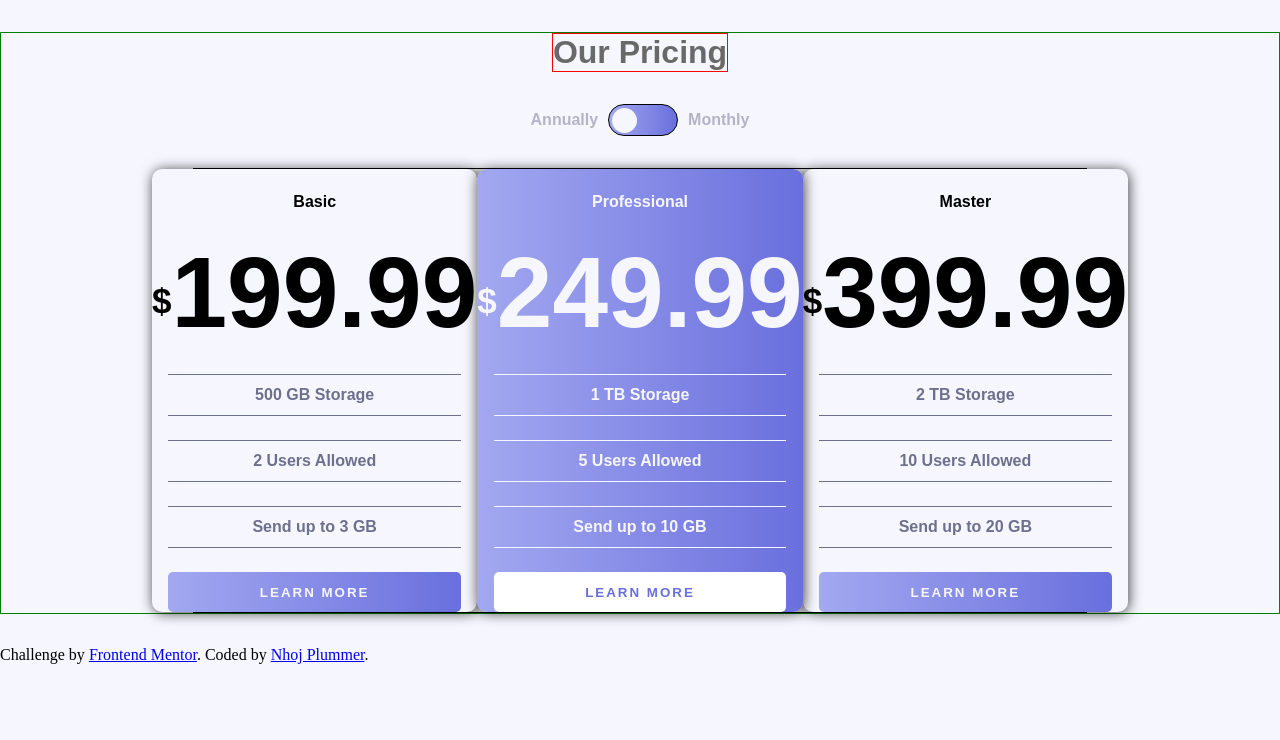
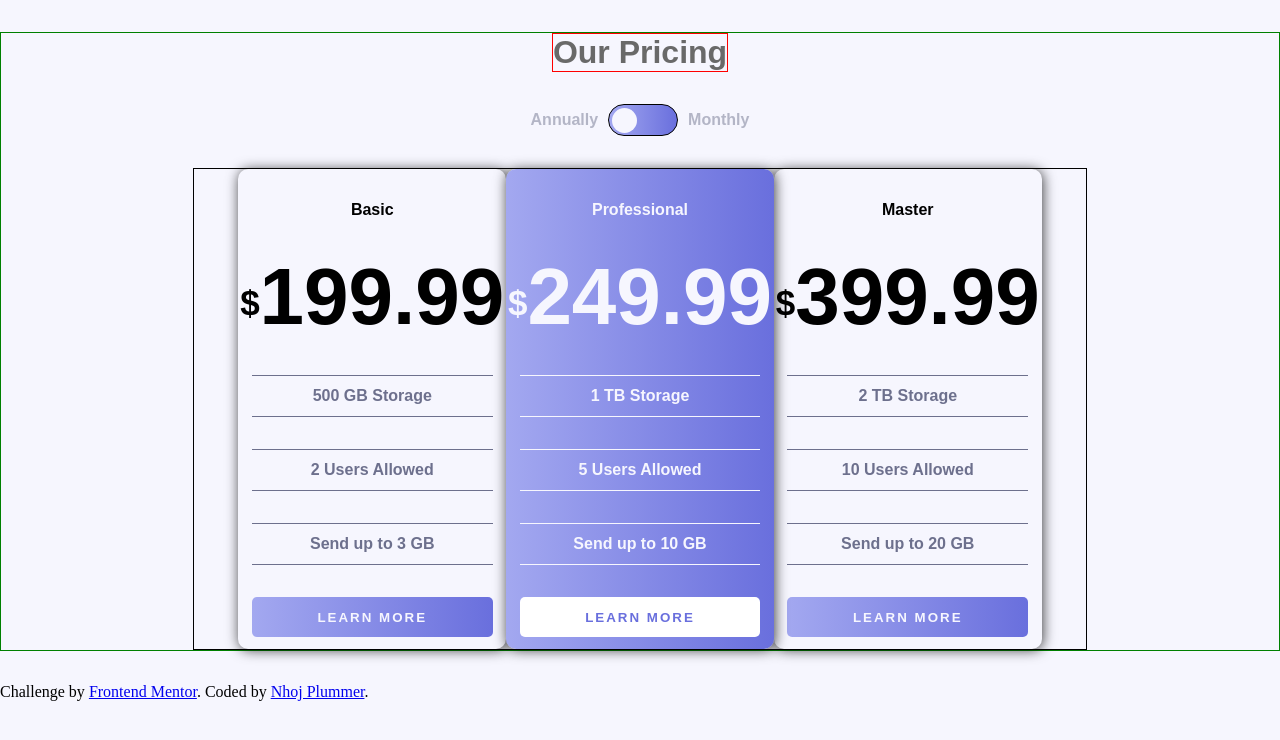
Before and after one commit to Nhoj-Plummer/pricing-component-with-toggle, a React (Create React App) app: page / in a window 1280 px wide. Shown: the top 740 px of the page. Built offline with nearby package versions, Linux system fonts and the light colour scheme.

Commit message:
Making progress thus far

```diff
--- a/src/components/Card/card.css
+++ b/src/components/Card/card.css
@@ -1,5 +1,4 @@
 .card-container {
-  width: 100%;
   border-radius: 10px;
   background: var(--color-very-light-grayish-blue);
   font-weight: 700;
@@ -45,6 +44,7 @@
 /* Mobile Rules */
 @media screen and (max-width: 540px) {
   .card-container {
+    width: 100%;
     height: 27rem;
     margin-top: 1rem;
   }
@@ -65,10 +65,15 @@
   .card-container_rules,
   .card-container_rules li,
   .card-container-button {
-    margin-top: 1.5rem;
+    margin-top: 2rem;
+  }
+
+  .card-container {
+    width: 30%;
+    height: 30rem;
   }
 
   .card-container_text h1 {
-    font-size: 100px;
+    font-size: 80px;
   }
 }
```
